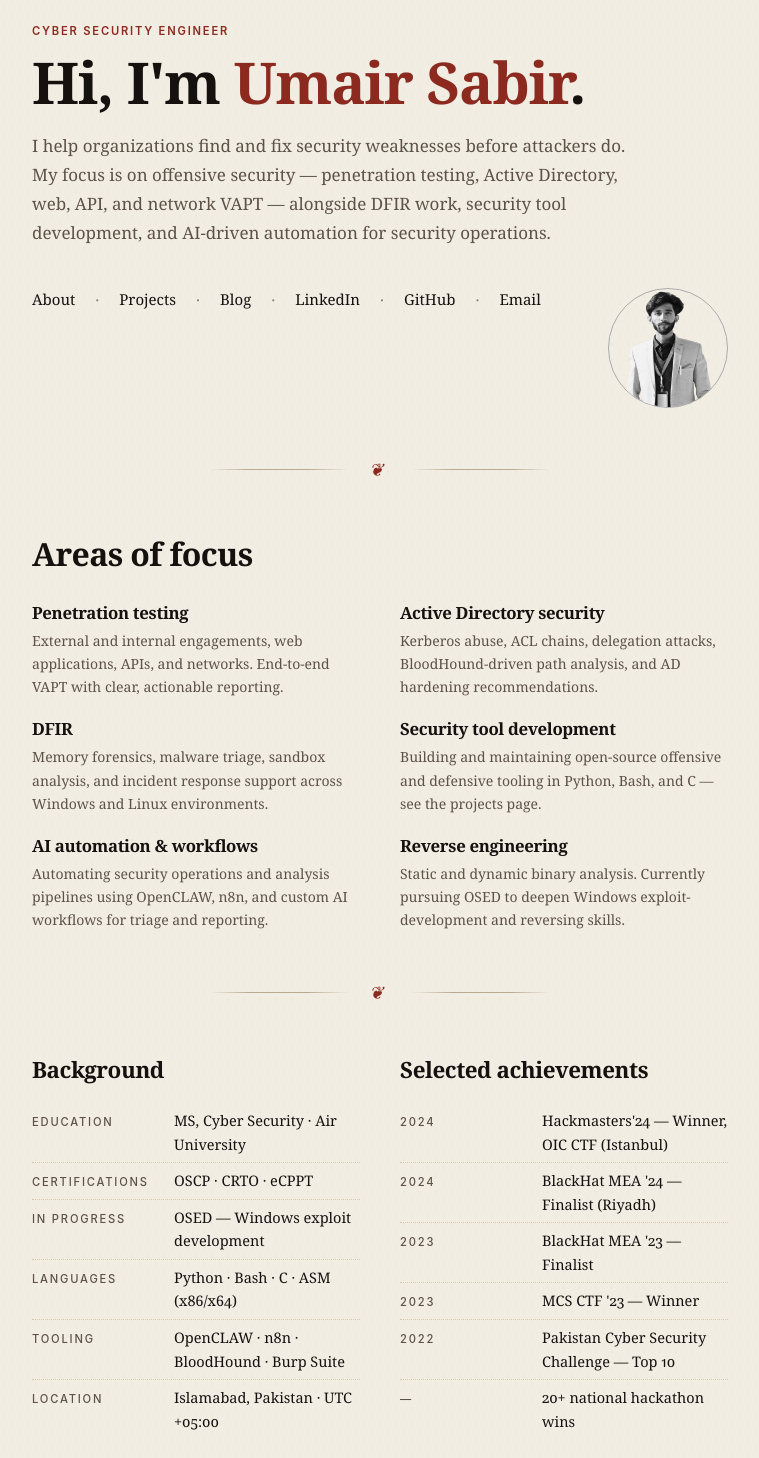
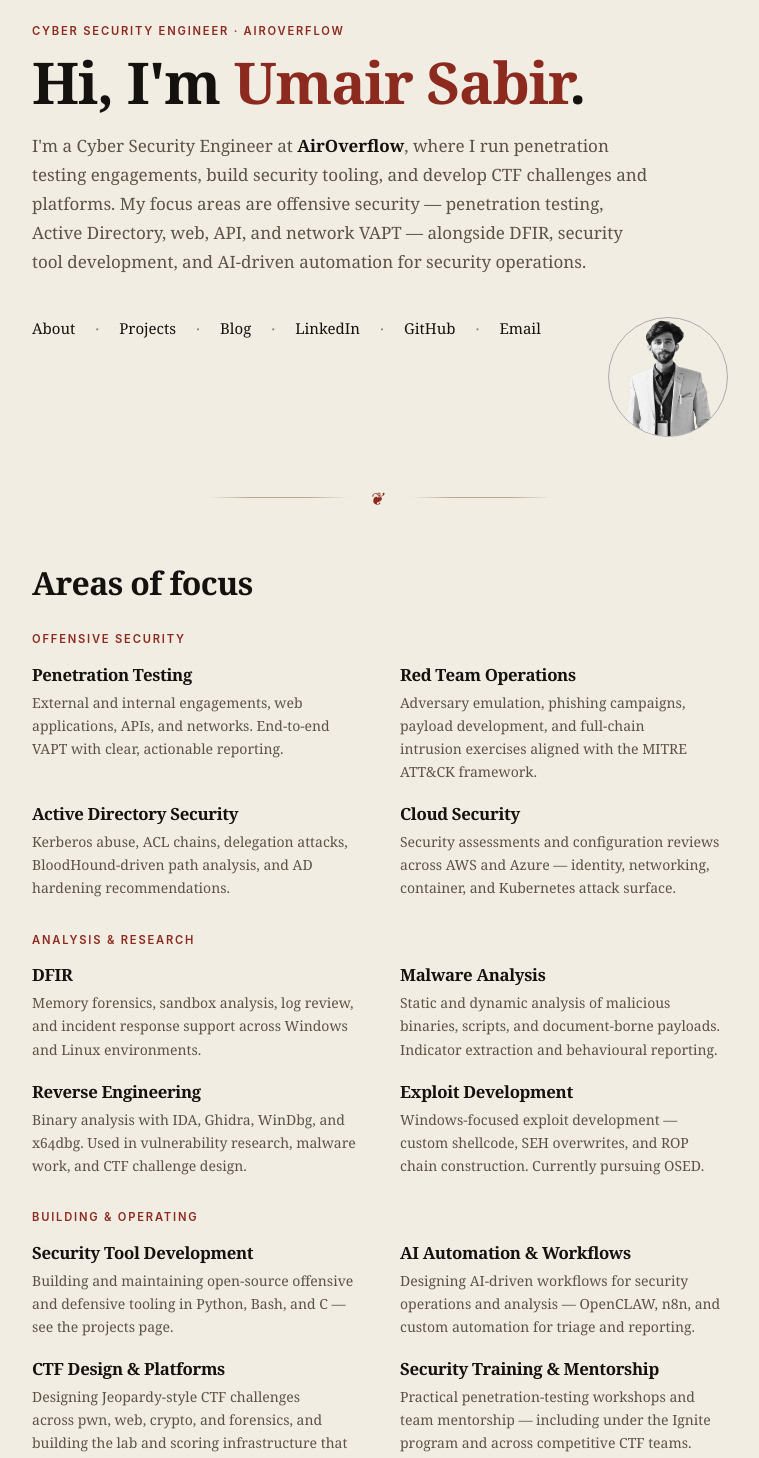
Before and after one commit to Mikivirus0/portfolio-updated, a Next.js app: page / in a window 1280 px wide. Shown: the part 160-1618 px from the top of the page, without its empty margins (260-1019 px from the left). Built offline with nearby package versions, Linux system fonts and the light colour scheme.

Commit message:
Updated Meh 🐶

```diff
--- a/app/about/page.tsx
+++ b/app/about/page.tsx
@@ -20,7 +20,7 @@
           Umair Sabir
         </h1>
         <p className="display italic text-[1.15rem] sm:text-[1.25rem] text-[var(--ink-soft)] mt-2">
-          Cyber Security Engineer · Islamabad, Pakistan
+          Cyber Security Engineer at AirOverflow · Islamabad, Pakistan
         </p>
       </section>
 
@@ -44,12 +44,11 @@
         </a>
         <div className="text-[15.5px] leading-[1.75] text-[var(--ink)] pretty">
           <p>
-            I'm a Cyber Security Engineer based in Islamabad, Pakistan. My
+            I'm a Cyber Security Engineer at{" "}
+            <strong>AirOverflow</strong>, based in Islamabad, Pakistan. My
             day-to-day work combines offensive security engagements,
-            development, and AI-driven automation — the kind of role where
-            you spend Monday breaking into a network, Tuesday writing the
-            tooling that finds the next one, and Wednesday automating the
-            workflow that ships the report.
+            cybersecurity tool development, and building the CTF challenges
+            and platforms that AirOverflow runs for the community.
           </p>
           <p className="mt-3">
             I hold a Master's in Cyber Security from{" "}
@@ -196,6 +195,44 @@
 
       <Ornament />
 
+      {/* ─── Experience ─────────────────────── */}
+      <section className="mb-10">
+        <h2 className="display text-[1.6rem] sm:text-[1.85rem] font-semibold tracking-tight text-[var(--ink)] mb-5">
+          Experience
+        </h2>
+        <div className="space-y-7 max-w-prose">
+          <ExperienceItem
+            role="Cyber Security Engineer"
+            org="AirOverflow"
+            period="2023 — Present"
+            bullets={[
+              "Lead penetration testing engagements across web, API, network, and Active Directory environments.",
+              "Develop and maintain cybersecurity tools used internally and shared with the community.",
+              "Design CTF challenges and build the CTF platforms used for national and international cybersecurity events.",
+            ]}
+          />
+          <ExperienceItem
+            role="Founder"
+            org="ByteBoltSec"
+            period="—"
+            bullets={[
+              "Founded a Pakistan-based cybersecurity practice focused on penetration testing and security training.",
+              "Delivered consulting engagements and training programs for clients and students.",
+            ]}
+          />
+          <ExperienceItem
+            role="Trainer"
+            org="Ignite — Bahria University"
+            period="—"
+            bullets={[
+              "Conducted practical penetration testing workshops for students under the Ignite program at Bahria University.",
+            ]}
+          />
+        </div>
+      </section>
+
+      <Ornament />
+
       {/* ─── Achievements ─────────────────────── */}
       <section className="mb-10">
         <h2 className="display text-[1.6rem] sm:text-[1.85rem] font-semibold tracking-tight text-[var(--ink)] mb-5">
@@ -211,42 +248,48 @@
               </tr>
             </thead>
             <tbody>
-              <Row y="2024" e="Hackmasters'24 — OIC CTF, Istanbul" r="Winner" highlight />
+              <Row
+                y="2024"
+                e="National Cyber Security Champion — Ignite (Ministry of IT)"
+                r="Winner"
+                highlight
+              />
+              <Row
+                y="2024"
+                e="Hackmasters'24 — OIC CTF, Istanbul"
+                r="Winner"
+                highlight
+              />
               <Row y="2024" e="BlackHat MEA '24 — Riyadh" r="Finalist" />
+              <Row
+                y="2023"
+                e="National Cyber Security Champion — Ignite (Ministry of IT)"
+                r="Winner"
+                highlight
+              />
               <Row y="2023" e="BlackHat MEA '23 — Riyadh" r="Finalist" />
-              <Row y="2023" e="MCS CTF '23 — Military College of Signals" r="Winner" highlight />
-              <Row y="2022" e="Pakistan Cyber Security Challenge (NCCS × AU)" r="Top 10" />
+              <Row
+                y="2023"
+                e="MCS CTF '23 — Military College of Signals"
+                r="Winner"
+                highlight
+              />
+              <Row
+                y="2022"
+                e="National Cyber Security Champion — Ignite (Ministry of IT)"
+                r="Winner"
+                highlight
+              />
+              <Row
+                y="2022"
+                e="Pakistan Cyber Security Challenge (NCCS × AU)"
+                r="Top 10"
+              />
               <Row y="2022" e="NASCON '22 CTF — FAST-NUCES" r="4th place" />
-              <Row y="—" e="National hackathons & competitions" r="20+ wins" />
+              <Row y="—" e="National hackathons & CTFs" r="20+ wins" />
             </tbody>
           </table>
         </div>
-      </section>
-
-      <Ornament />
-
-      {/* ─── Roles & community ─────────────────────── */}
-      <section className="mb-10">
-        <h2 className="display text-[1.6rem] sm:text-[1.85rem] font-semibold tracking-tight text-[var(--ink)] mb-5">
-          Roles & community
-        </h2>
-        <ul className="text-[15px] leading-[1.7] space-y-3 text-[var(--ink)] max-w-prose">
-          <li>
-            <strong>Founder, ByteBoltSec</strong> — a Pakistan-based
-            cybersecurity practice focused on practical penetration testing
-            and security training.
-          </li>
-          <li>
-            <strong>Core member, AirOverflow</strong> — designing CTF
-            challenges and lab infrastructure for national and international
-            cybersecurity events.
-          </li>
-          <li>
-            <strong>Trainer</strong> — practical penetration testing
-            workshops for students under the Ignite program at Bahria
-            University.
-          </li>
-        </ul>
       </section>
 
       <Ornament />
@@ -257,6 +300,14 @@
           Currently
         </h2>
         <ul className="text-[15px] leading-[1.7] space-y-2 text-[var(--ink-soft)] max-w-prose">
+          <li>
+            Running penetration testing engagements at{" "}
+            <strong className="text-[var(--ink)]">AirOverflow</strong>.
+          </li>
+          <li>
+            Designing and maintaining CTF challenges and platforms for
+            AirOverflow's events.
+          </li>
           <li>
             Studying for <strong className="text-[var(--ink)]">OSED</strong> —
             Windows exploit development, custom shellcode, SEH chains.
@@ -319,6 +370,47 @@
         </ul>
       </section>
     </article>
+  );
+}
+
+function ExperienceItem({
+  role,
+  org,
+  period,
+  bullets,
+}: {
+  role: string;
+  org: string;
+  period: string;
+  bullets: string[];
+}) {
+  return (
+    <div>
+      <div className="flex flex-wrap items-baseline justify-between gap-x-4 gap-y-1 mb-2">
+        <div>
+          <h3 className="display text-[1.15rem] font-semibold text-[var(--ink)] leading-tight">
+            {role}{" "}
+            <span className="text-[var(--accent)]">·</span>{" "}
+            <span className="font-normal italic text-[var(--ink-soft)]">
+              {org}
+            </span>
+          </h3>
+        </div>
+        <span className="label numerals-tab text-[var(--ink-faint)]">
+          {period}
+        </span>
+      </div>
+      <ul className="text-[14.5px] leading-[1.65] text-[var(--ink-soft)] space-y-1.5 pl-4">
+        {bullets.map((b, i) => (
+          <li
+            key={i}
+            className="relative before:content-['—'] before:absolute before:-left-4 before:text-[var(--accent)]"
+          >
+            {b}
+          </li>
+        ))}
+      </ul>
+    </div>
   );
 }
 
--- a/app/page.tsx
+++ b/app/page.tsx
@@ -8,7 +8,9 @@
     <article>
       {/* ─── Hero ─────────────────────────────── */}
       <section className="fold fold-1 mb-10">
-        <p className="label-accent mb-3">Cyber Security Engineer</p>
+        <p className="label-accent mb-3">
+          Cyber Security Engineer · AirOverflow
+        </p>
         <h1
           className="display text-[2.4rem] sm:text-[3.6rem] leading-[1.05] font-semibold tracking-tight text-[var(--ink)] balance"
           style={{ fontVariationSettings: '"SOFT" 30, "WONK" 0' }}
@@ -17,11 +19,12 @@
           <span className="text-[var(--accent)]">Umair Sabir</span>.
         </h1>
         <p className="mt-5 text-[16px] sm:text-[17px] leading-[1.7] text-[var(--ink-soft)] max-w-prose pretty">
-          I help organizations find and fix security weaknesses before
-          attackers do. My focus is on offensive security — penetration
-          testing, Active Directory, web, API, and network VAPT — alongside
-          DFIR work, security tool development, and AI-driven automation
-          for security operations.
+          I'm a Cyber Security Engineer at <strong className="text-[var(--ink)]">AirOverflow</strong>,
+          where I run penetration testing engagements, build security tooling,
+          and develop CTF challenges and platforms. My focus areas are
+          offensive security — penetration testing, Active Directory, web,
+          API, and network VAPT — alongside DFIR, security tool development,
+          and AI-driven automation for security operations.
         </p>
       </section>
 
@@ -87,30 +90,64 @@
         <h2 className="display text-[1.6rem] sm:text-[2rem] font-semibold tracking-tight text-[var(--ink)] mb-6 balance">
           Areas of focus
         </h2>
-        <div className="grid grid-cols-1 sm:grid-cols-2 gap-x-10 gap-y-5 text-[14.5px] leading-relaxed">
+
+        <p className="label-accent mb-4">Offensive security</p>
+        <div className="grid grid-cols-1 sm:grid-cols-2 gap-x-10 gap-y-5 text-[14.5px] leading-relaxed mb-8">
           <Focus
-            title="Penetration testing"
+            title="Penetration Testing"
             body="External and internal engagements, web applications, APIs, and networks. End-to-end VAPT with clear, actionable reporting."
           />
           <Focus
-            title="Active Directory security"
+            title="Red Team Operations"
+            body="Adversary emulation, phishing campaigns, payload development, and full-chain intrusion exercises aligned with the MITRE ATT&CK framework."
+          />
+          <Focus
+            title="Active Directory Security"
             body="Kerberos abuse, ACL chains, delegation attacks, BloodHound-driven path analysis, and AD hardening recommendations."
           />
           <Focus
+            title="Cloud Security"
+            body="Security assessments and configuration reviews across AWS and Azure — identity, networking, container, and Kubernetes attack surface."
+          />
+        </div>
+
+        <p className="label-accent mb-4">Analysis & research</p>
+        <div className="grid grid-cols-1 sm:grid-cols-2 gap-x-10 gap-y-5 text-[14.5px] leading-relaxed mb-8">
+          <Focus
             title="DFIR"
-            body="Memory forensics, malware triage, sandbox analysis, and incident response support across Windows and Linux environments."
+            body="Memory forensics, sandbox analysis, log review, and incident response support across Windows and Linux environments."
           />
           <Focus
-            title="Security tool development"
+            title="Malware Analysis"
+            body="Static and dynamic analysis of malicious binaries, scripts, and document-borne payloads. Indicator extraction and behavioural reporting."
+          />
+          <Focus
+            title="Reverse Engineering"
+            body="Binary analysis with IDA, Ghidra, WinDbg, and x64dbg. Used in vulnerability research, malware work, and CTF challenge design."
+          />
+          <Focus
+            title="Exploit Development"
+            body="Windows-focused exploit development — custom shellcode, SEH overwrites, and ROP chain construction. Currently pursuing OSED."
+          />
+        </div>
+
+        <p className="label-accent mb-4">Building & operating</p>
+        <div className="grid grid-cols-1 sm:grid-cols-2 gap-x-10 gap-y-5 text-[14.5px] leading-relaxed">
+          <Focus
+            title="Security Tool Development"
             body="Building and maintaining open-source offensive and defensive tooling in Python, Bash, and C — see the projects page."
           />
           <Focus
-            title="AI automation & workflows"
-            body="Automating security operations and analysis pipelines using OpenCLAW, n8n, and custom AI workflows for triage and reporting."
+            title="AI Automation & Workflows"
+            body="Designing AI-driven workflows for security operations and analysis — OpenCLAW, n8n, and custom automation for triage and reporting."
           />
           <Focus
-            title="Reverse engineering"
-            body="Static and dynamic binary analysis. Currently pursuing OSED to deepen Windows exploit-development and reversing skills."
+            title="CTF Design & Platforms"
+            body="Designing Jeopardy-style CTF challenges across pwn, web, crypto, and forensics, and building the lab and scoring infrastructure that hosts them."
+          />
+          <Focus
+            title="Security Training & Mentorship"
+            body="Practical penetration-testing workshops and team mentorship — including under the Ignite program and across competitive CTF teams."
           />
         </div>
       </section>
@@ -138,12 +175,22 @@
             Selected achievements
           </h2>
           <dl className="text-[14.5px] leading-relaxed">
+            <Particular
+              k="2024"
+              v="National Cyber Security Champion — Ignite (Ministry of IT)"
+            />
             <Particular k="2024" v="Hackmasters'24 — Winner, OIC CTF (Istanbul)" />
             <Particular k="2024" v="BlackHat MEA '24 — Finalist (Riyadh)" />
-            <Particular k="2023" v="BlackHat MEA '23 — Finalist" />
+            <Particular
+              k="2023"
+              v="National Cyber Security Champion — Ignite (Ministry of IT)"
+            />
             <Particular k="2023" v="MCS CTF '23 — Winner" />
-            <Particular k="2022" v="Pakistan Cyber Security Challenge — Top 10" />
-            <Particular k="—" v="20+ national hackathon wins" />
+            <Particular
+              k="2022"
+              v="National Cyber Security Champion — Ignite (Ministry of IT)"
+            />
+            <Particular k="—" v="20+ national hackathon & CTF wins" />
           </dl>
         </div>
       </section>
```
